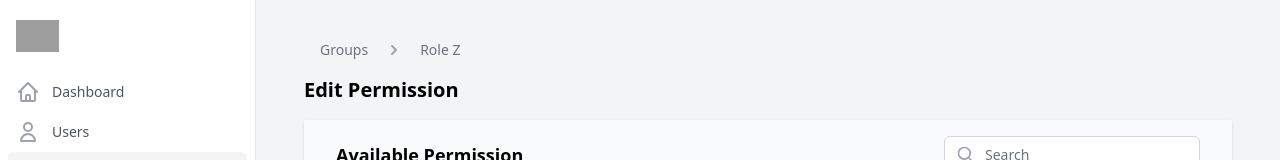
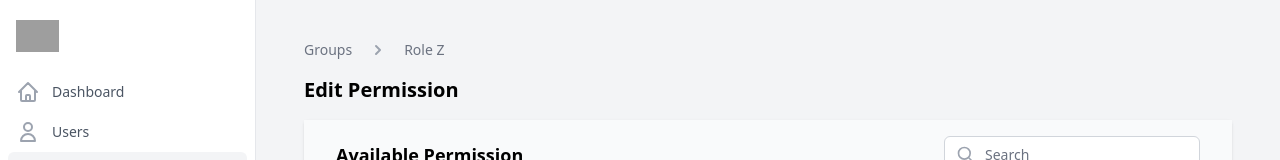
Before and after one commit to SaPH17/disarm, a React (Create React App) app in the folder view/: page /groups/1/edit-permission in a window 1280 px wide. Shown: the top 160 px of the page. Built offline with nearby package versions, Linux system fonts and the light colour scheme; grey boxes are pictures that could not be loaded.

Commit message:
fixed margin

```diff
--- a/view/src/components/breadcrumbs.tsx
+++ b/view/src/components/breadcrumbs.tsx
@@ -16,13 +16,13 @@ const Breadcrumbs = ({ pages }: BreadcrumbsData) => {
             <div className="flex items-center">
               {idx > 0 && (
                 <ChevronRightIcon
-                  className="flex-shrink-0 h-5 w-5 text-gray-400"
+                  className="flex-shrink-0 h-5 w-5 text-gray-400 mr-4"
                   aria-hidden="true"
                 />
               )}
               <a
                 href={page.url}
-                className="ml-4 text-sm font-medium text-gray-500 hover:text-gray-700"
+                className="text-sm font-medium text-gray-500 hover:text-gray-700"
               >
                 {page.name}
               </a>
```
